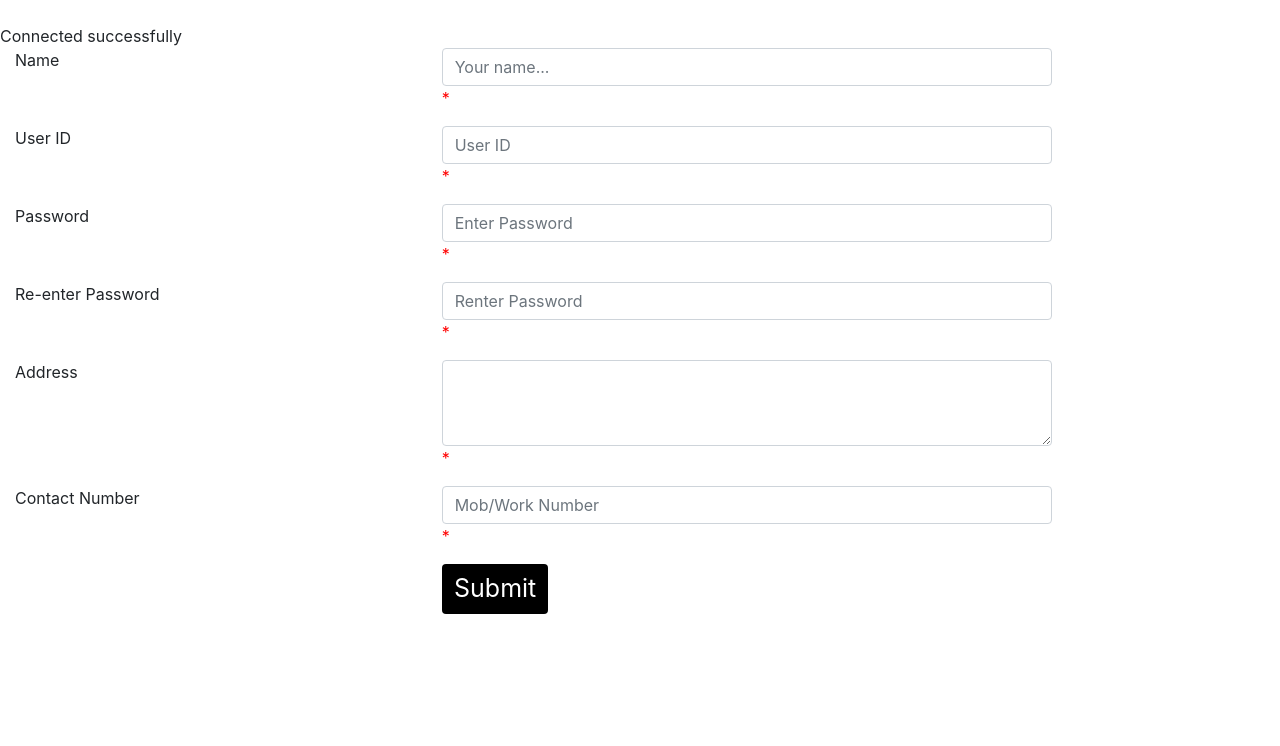
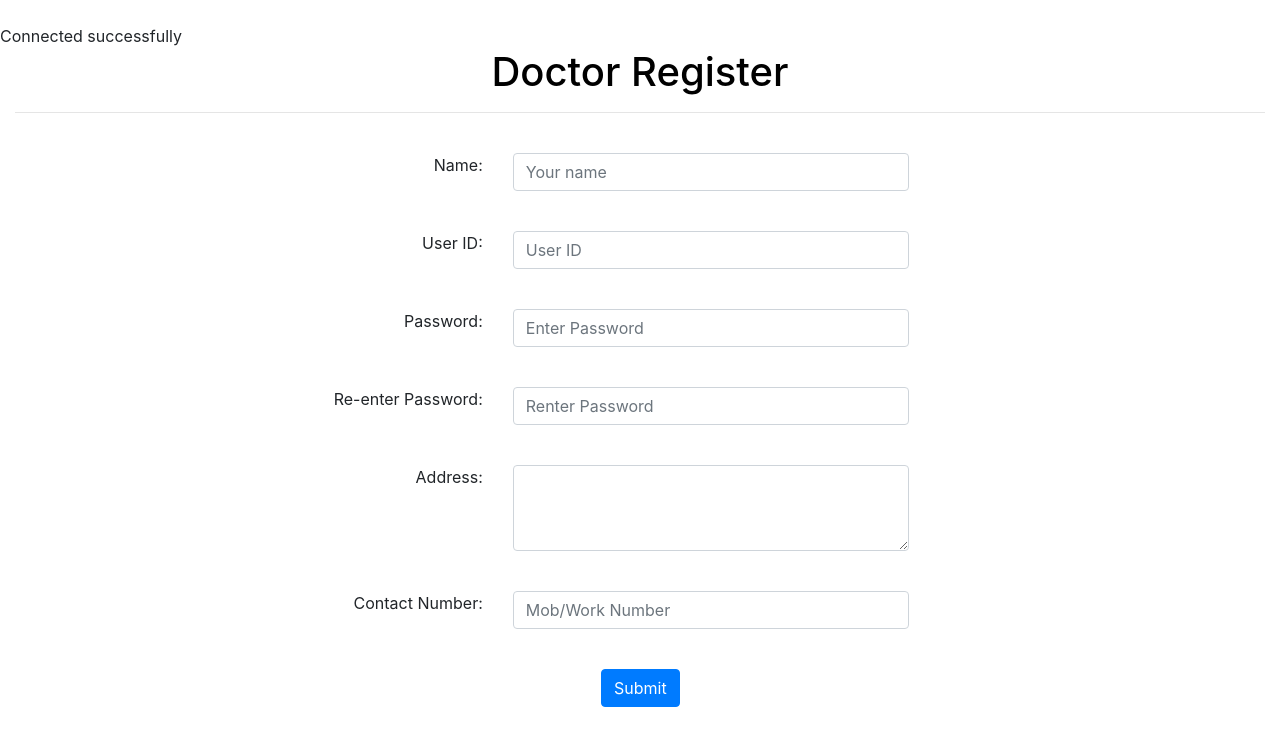
Before and after one commit to jawad-kp/Prescription-Manager, a PHP site: page /DBMS/Public/DocReg.php in a window 1280 px wide. Shown: the top 746 px of the page. Run offline with PHP 8.4, Linux system fonts and the light colour scheme; data that the repository does not hold is empty; some libraries are stand-ins or nearby versions; some web fonts are replaced.

Commit message:
Doctor and User forms styled

```diff
--- a/Public/DocReg.php
+++ b/Public/DocReg.php
@@ -6,6 +6,7 @@
   	<meta name="viewport" content="width= device-width, initial-scale=1">
   	<style type="text/css">
   		.error{ color: red; font-size: 16px }
+		.titles {text-align: right;}
   	</style>
   	<link rel="stylesheet" type="text/css" href="../node_modules/bootstrap/dist/css/bootstrap.css">
   	<link rel="stylesheet" type="text/css" href="../Dependencies/Hover-master/css/hover.css">
@@ -136,95 +137,75 @@
 ?>
 
 	<div class="container-fluid">
-	<form name="docreg" method="post" action="<?php echo htmlspecialchars($_SERVER["PHP_SELF"]); ?>" >
+		<center><h1 style="color: black" class="fadeInDownBig animated">Doctor Register</h1></center>
+		<hr><br>
+		<div class="row">
+			<div class="col-2"></div>
+			<form name="docreg" method="post" action="<?php echo htmlspecialchars($_SERVER["PHP_SELF"]); ?>" class="col-8" >
 				<div class="row form-group">
-
-	 		<div class="col-sm-4">
-				<label class = "lab">Name </label>
+					<div class="col-sm-4 titles">
+						<label class = "lab">Name: </label>
 					</div>
-
 					<div class="col-sm-6">
-				<input type="text" name="nm" placeholder="Your name..." class="form-control">
-				<span class="error">* <?php echo $nmerr;?></span>
+						<input type="text" name="nm" placeholder="Your name" class="form-control">
+						<span class="error"> <?php echo $nmerr;?></span>
 					</div>
-
 				</div>
-
+				<br>
 				<div class="row form-group">
-
-			<div class="col-sm-4">
-				<label class = "lab">User ID</label>
+					<div class="col-sm-4 titles">
+						<label class = "lab">User ID:</label>
 					</div>
-
 					<div class="col-sm-6">
 						<input type="text" name="uid" placeholder="User ID" class="form-control">
-				<span class="error">*  <?php echo $uiderr;?> </span>
+						<span class="error">  <?php echo $uiderr;?> </span>
 					</div>
-
 				</div>
-
+				<br>
 				<div class="row form-group">
-
-			<div class="col-sm-4">
-				<label class = "lab">Password</label>
+					<div class="col-sm-4 titles">
+						<label class = "lab">Password:</label>
 					</div>
-
 					<div class="col-sm-6">
 						<input type="password" placeholder="Enter Password" name="pass" class="form-control" required>
-		           <span class="error">* <?php echo $pswderr;?> </span>
+						<span class="error"> <?php echo $pswderr;?> </span>
 					</div>
-
 				</div>
-
+				<br>
 				<div class="row form-group">
-			<div class="col-sm-4">
-		         <label class = "lab">Re-enter Password</label>
+					<div class="col-sm-4 titles">
+						<label class = "lab">Re-enter Password:</label>
 					</div>
-
 					<div class="col-sm-6">
 						<input type="password" placeholder="Renter Password" name="RePass" class="form-control" autocomplete="new-password">
-		           <span class="error">* <?php echo $reperr;?> </span>
-
+						<span class="error"> <?php echo $reperr;?> </span>
 					</div>
 				</div>
-
+				<br>
 				<div class="row form-group">
-
-			<div class="col-sm-4">
-		         <label class = "lab">Address</label>
+					<div class="col-sm-4 titles">
+						<label class = "lab">Address:</label>
 					</div>
-
 					<div class="col-sm-6">
 						<textarea class="form-control" rows="3" id="Addr" name="Addr"></textarea>
-		           <span class="error">* <?php echo $addrerr;?> </span>
+						<span class="error"> <?php echo $addrerr;?> </span>
 					</div>
-
 				</div>
-
+				<br>
 				<div class="row form-group">
-
-			<div class="col-sm-4">
-		         <label class = "lab">Contact Number</label>
+					<div class="col-sm-4 titles">
+						<label class = "lab">Contact Number:</label>
 					</div>
-
 					<div class="col-sm-6">
 						<input type="text" placeholder="Mob/Work Number" name="Contact" pattern="^[1-9]{1}[0-9]{9}$" class="form-control">
-		           <span class="error">* <?php echo $Moberr;?> </span>
+						<span class="error"> <?php echo $Moberr;?> </span>
 					</div>
-
 				</div>
-
-        <div class="row">
-        	<div class="col-sm"></div>
-        	<div class="col-sm">
-	        	<button type="submit" class=" btn btn-primary hvr-radial-out " style="background-color: black; font-size: 25px; border: none;">Submit</button>
+				<br>
+				<center><button type="submit" class=" btn btn-primary hvr-glow ">Submit</button></center>
+			</form>
+			<div class="col-2"></div>
 		</div>
-        	<div class="col-sm"></div>
-
-     	</div>
-
-
-	</form>
 	</div>
 
 </body>
```
Also changed, not shown: Public/AdminLog.php (+26 -19 lines), Public/AdminReg.php (+25 -30 lines), Public/DocLogin.php (+26 -20 lines). Lines whose indentation alone changed are shown as unchanged.
